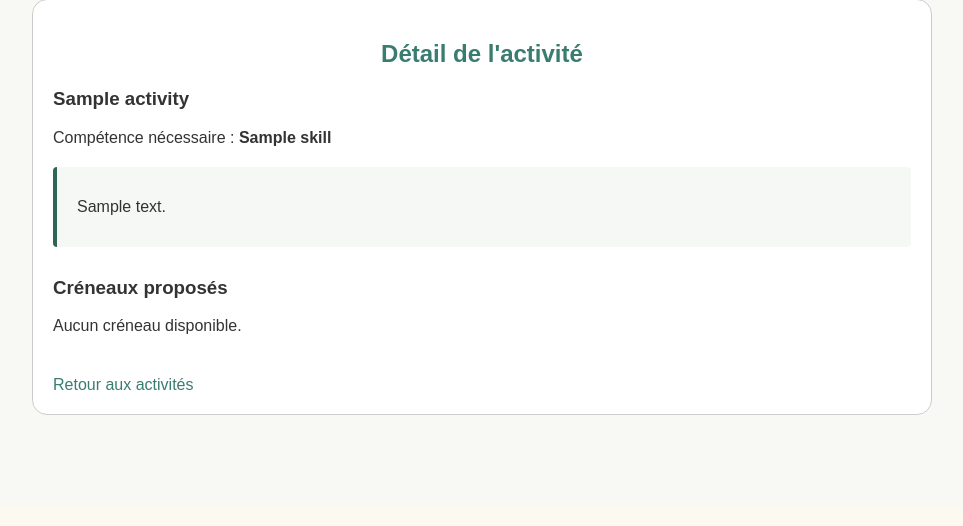
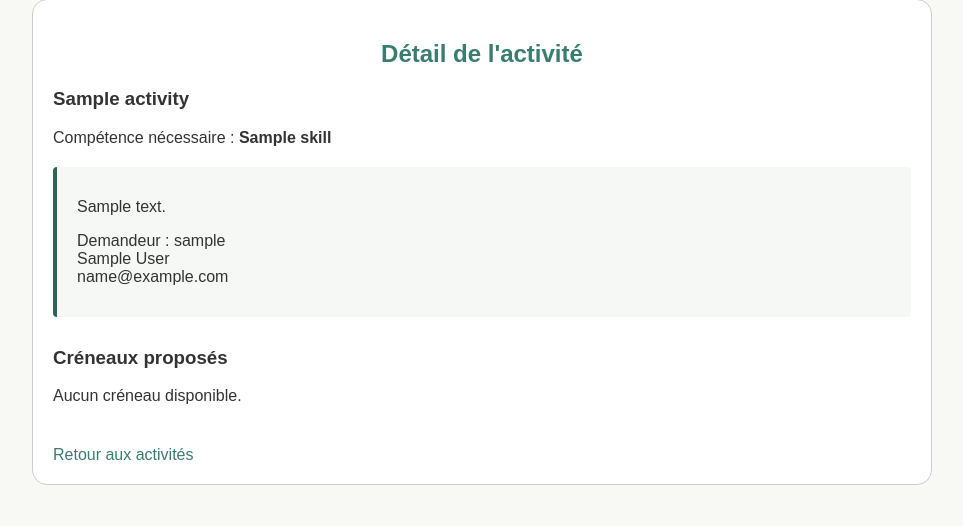
Before and after one commit to alfaro-b/Eval_Web_Python, a Django app: page /skillsApp/activity/1/ in a window 1280 px wide. Shown: the part 294-820 px from the top of the page, without its empty margins (158-1121 px from the left). Before the commit the page ends 709 px from the top, so only its background shows below. Run offline with Django 5.2, Linux system fonts and the light colour scheme; a user stored in the database is signed in; tables that the repository leaves empty hold one stand-in row (values such as "Sample post").

Commit message:
Amélioration : ajout des infos du demandeur dans le détail d'une acitivité

```diff
--- a/skillsApp/templates/skillsApp/activity_detail.html
+++ b/skillsApp/templates/skillsApp/activity_detail.html
@@ -15,6 +15,13 @@
 
             <div class="activity-description">
                 <p>{{ activity.description }}</p>
+                <p>
+                    Demandeur :
+                    {{ activity.requester.username}}<br>
+                    {{ activity.requester.first_name}}
+                    {{ activity.requester.last_name}}<br>
+                    {{ activity.requester.email}}
+                </p>
             </div>
 
             <h3>Créneaux proposés</h3>
```
